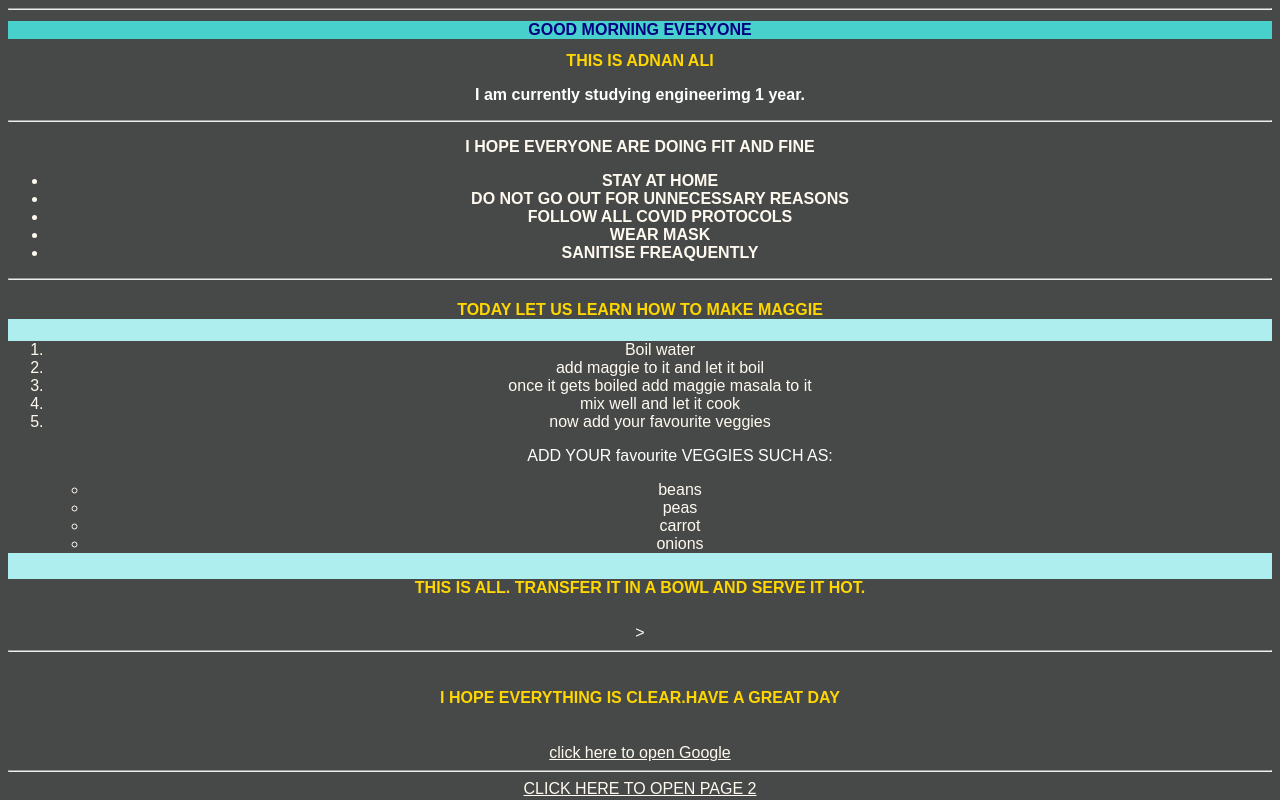
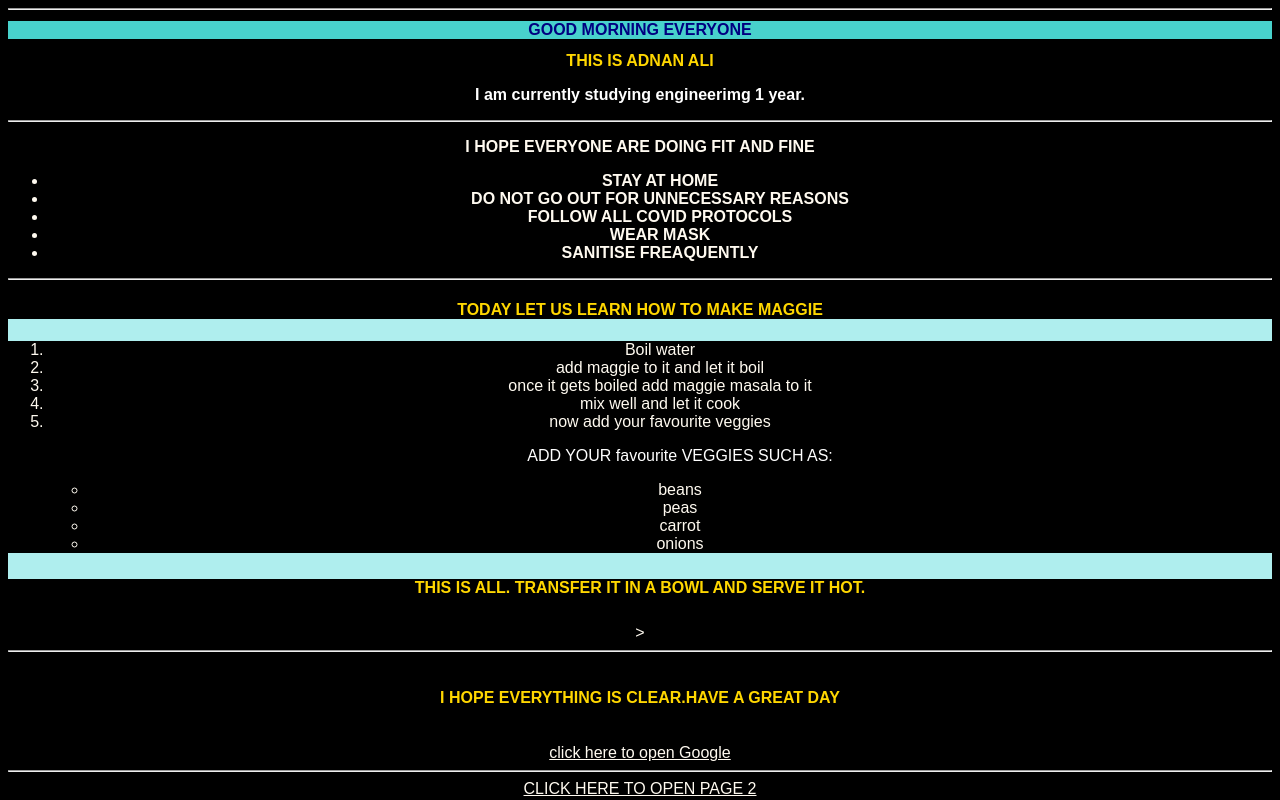
Before and after one commit to adduadnanali/project532, a plain HTML site: page index.html in a window 1280 px wide. Shown: the top 800 px of the page. Drawn offline with Linux system fonts and the light colour scheme.

Commit message:
Update index.html

```diff
--- a/index.html
+++ b/index.html
@@ -7,6 +7,11 @@
     <title>Adnan Ali </title>
     <link rel="stylesheet" href="style.css">
 </head>
+    <style>
+        *{
+            background-color:black;
+        }
+    </style>
 <body>
     <hr>
     <h1>GOOD MORNING EVERYONE</h1>
```
